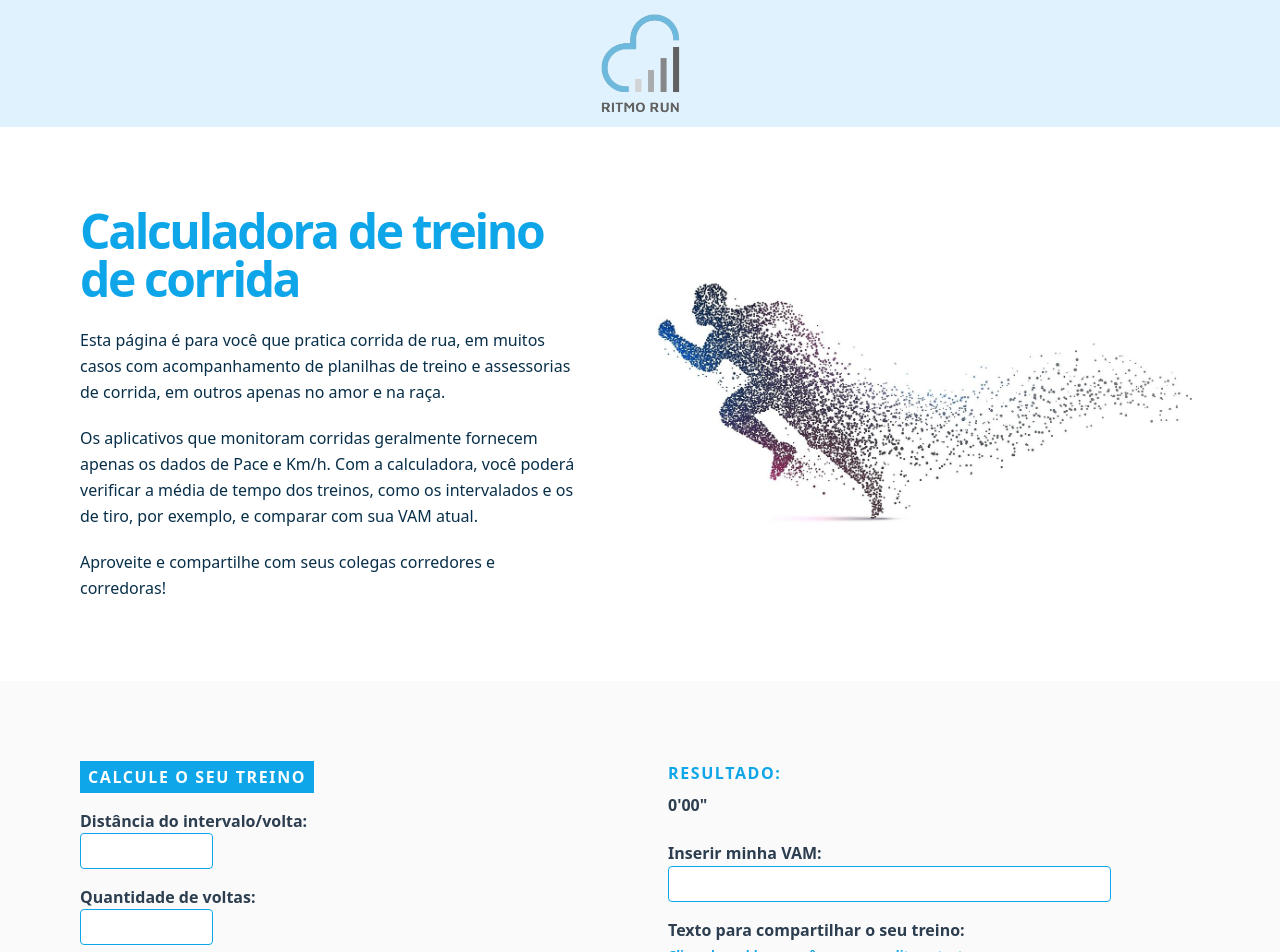
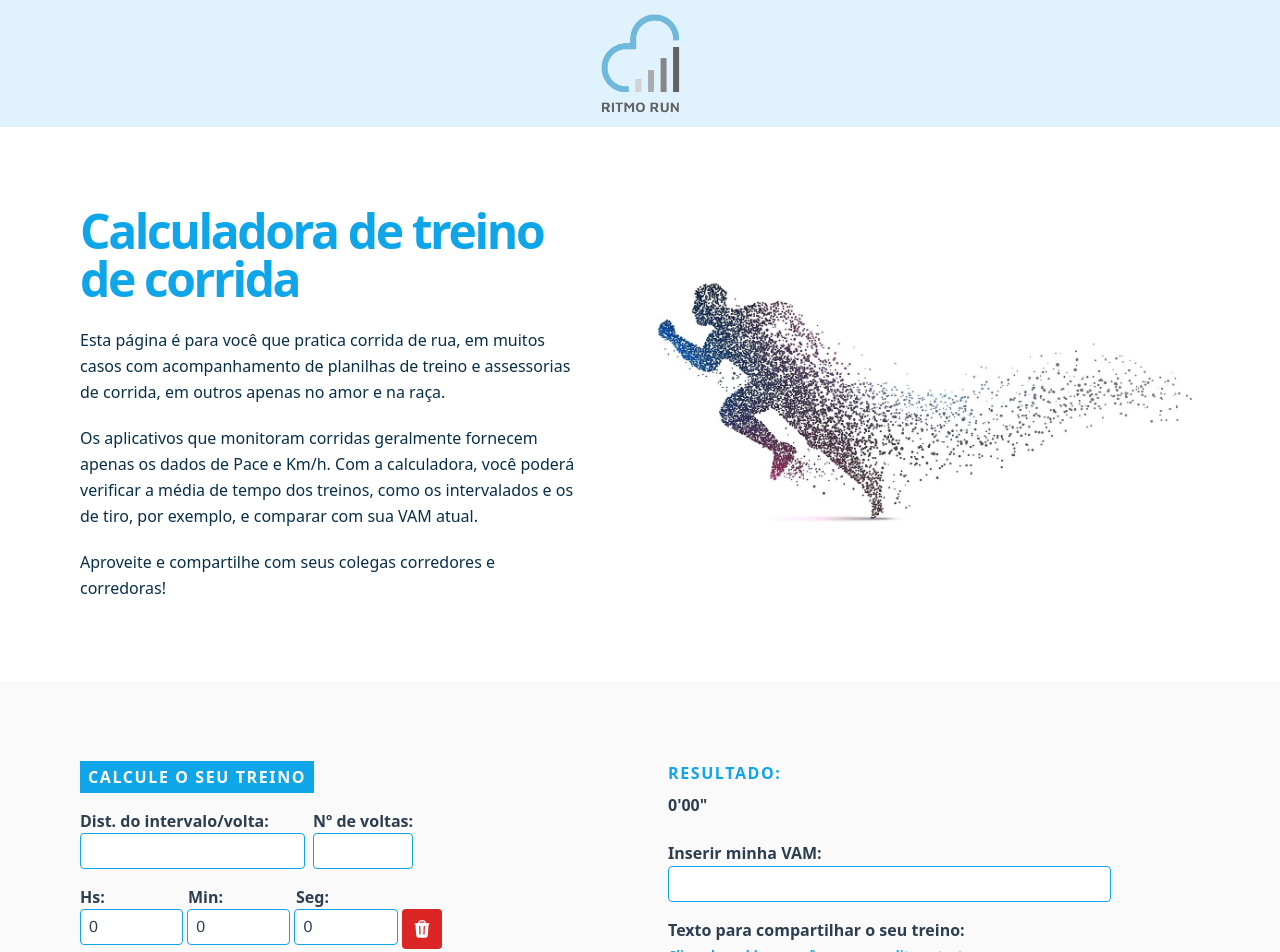
Before and after one commit to hick-ferreira/ritmorun, a Vue app: page / in a window 1280 px wide. Shown: the top 952 px of the page. Built offline with nearby package versions, Linux system fonts and the light colour scheme.

Commit message:
Readjustment of fields.

```diff
--- a/src/components/CalcTime.vue
+++ b/src/components/CalcTime.vue
@@ -5,16 +5,19 @@
         <header class="text-left mb-4">
           <h2 class="font-sans px-2 py-1 bg-sky-500 text-base font-semibold tracking-widest text-black uppercase inline-block text-white">Calcule o seu treino</h2>
         </header>
-        <div>
-          <label class="font-sans font-semibold block" for="distance">Distância do intervalo/volta:</label>
-          <input class="w-full md:w-3/12 p-2 rounded border border-solid border-sky-500 leading-none mb-4" type="text" v-model="distance" id="distance">
+        <div class="flex">
+          <div class="mr-2">
+            <label class="font-sans font-semibold block" for="distance">Dist. do intervalo/volta:</label>
+            <input class="w-full p-2 rounded border border-solid border-sky-500 leading-none" type="text" v-model="distance" id="distance">
+          </div>
+
+          <div>
+            <label class="font-sans font-semibold block" for="laps">Nº de voltas:</label>
+            <input class="w-full p-2 rounded border border-solid border-sky-500 leading-none" type="number" v-model="number"  @blur="validateNumberLaps" id="laps" min="0" max="50">
+            <span v-if="showErrorMessage" class="block font-sans font-semibold text-red-600">O valor deve estar entre 0 e 50.</span>
+          </div>
         </div>
-        <div>
-          <label class="font-sans font-semibold block" for="laps">Quantidade de voltas:</label>
-          <input class="w-full md:w-3/12 p-2 rounded border border-solid border-sky-500 leading-none" type="number" v-model="number"  @blur="validateNumberLaps" id="laps" min="0" max="50">
-          <span v-if="showErrorMessage" class="block font-sans font-semibold text-red-600">O valor deve estar entre 0 e 50.</span>
-        </div>
-        <div v-show="number === null || number > 0" class="input-section grid grid-cols-4 md:grid-cols-5 gap-2 mt-4">
+        <div v-show="number === null || number > 0" class="grid grid-cols-4 md:grid-cols-5 gap-2 mt-4">
           <div>
             <label class="font-sans font-semibold block" for="hour">Hs:</label>
           </div>
@@ -25,7 +28,7 @@
             <label class="font-sans font-semibold block" for="second">Seg:</label>
           </div>
         </div>
-        <div v-show="number === null || number > 0" v-for="(input, index) in inputs" :key="index" class="input-section grid grid-cols-4 md:grid-cols-5 gap-1 mb-4">
+        <div v-show="number === null || number > 0" v-for="(input, index) in inputs" :key="index" class="grid grid-cols-4 md:grid-cols-5 gap-1 mb-4">
           <div>
             <input class="w-full p-2 rounded border border-solid border-sky-500 leading-none" type="number" v-model="input.hour" @input="updateSubtotal">
           </div>
@@ -44,8 +47,8 @@
           </div>
         </div>
         <!-- <button @click="addInput" class="border-0 bg-sky-500 mt-2 mb-4 font-sans font-semibold text-white rounded cursor-pointer py-2 px-2.5">Adicionar Campo</button> -->
-        <div class="operation-section mt-4">
-          <div class="field mb-4">
+        <div class="mt-4">
+          <div class="mb-4">
             <label for="operation" class="font-sans font-semibold block mb-1">Operação:</label>
             <select class="p-2 rounded border border-solid border-sky-500 leading-none" v-model="operation" id="operation">
               <option value="add">Somar</option>
@@ -57,7 +60,7 @@
         </div>
 
         <div v-if="operation === 'divide'" class="flex mb-4">
-          <div class="field mr-2">
+          <div class="mr-2">
             <label class="font-sans font-semibold block" for="subtotal">Subtotal:</label>
             <input class="w-full p-2 rounded border border-solid border-sky-500 leading-none" type="text" :value="formatTime(subtotal)" id="subtotal" disabled>
           </div>
@@ -68,7 +71,7 @@
           </div>
         </div>
         <div v-if="operation === 'multiply'" class="flex multiplier-section mb-4">
-          <div class="field mr-2">
+          <div class="mr-2">
             <label class="font-sans font-semibold" for="subtotal">Subtotal:</label>
             <input class="w-full p-2 rounded border border-solid border-sky-500 leading-none" type="text" :value="formatTime(subtotal)" id="subtotal" disabled>
           </div>
@@ -79,8 +82,8 @@
           </div>
         </div>
 
-        <div class="operation-section grid grid-cols-4 md:grid-cols-5 gap-2">
-          <div class="field col-start-4">
+        <div class="grid grid-cols-4 md:grid-cols-5 gap-2">
+          <div class="col-start-4">
             <button @click="calculate" class="border-0 bg-sky-500 font-sans font-semibold text-white rounded cursor-pointer py-2 px-2.5">Calcular</button>
           </div>
         </div>
@@ -91,7 +94,7 @@
           <p class="text-sky-500 font-sans font-semibold tracking-widest text-black uppercase mb-2">Resultado:</p>
           <p class="font-sans font-semibold">{{ formatTemplateTime(result) }}</p>
         </div>
-        <div class="vam-section mb-4">
+        <div class="mb-4">
           <label class="font-sans font-semibold" for="vam">Inserir minha VAM:</label>
           <input class="w-full p-2 rounded border border-solid border-sky-500 leading-none" type="text" v-model="vam" id="vam">
         </div>
```
Also changed, not shown: 7 other files (tests, documents, lock files or other folders).
